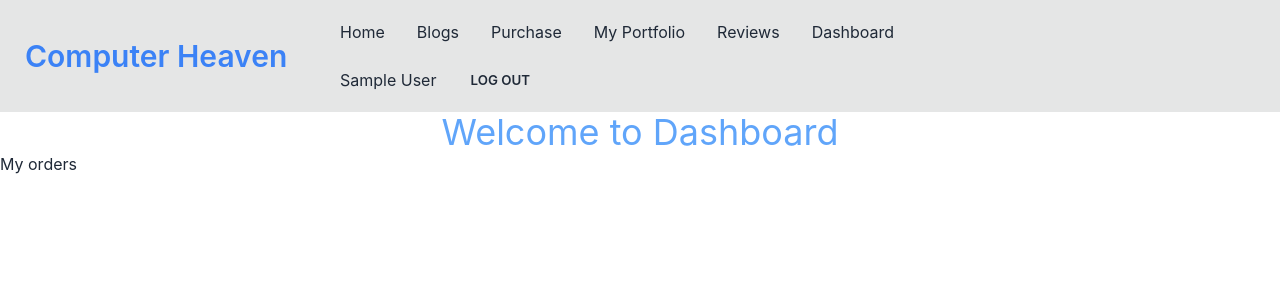
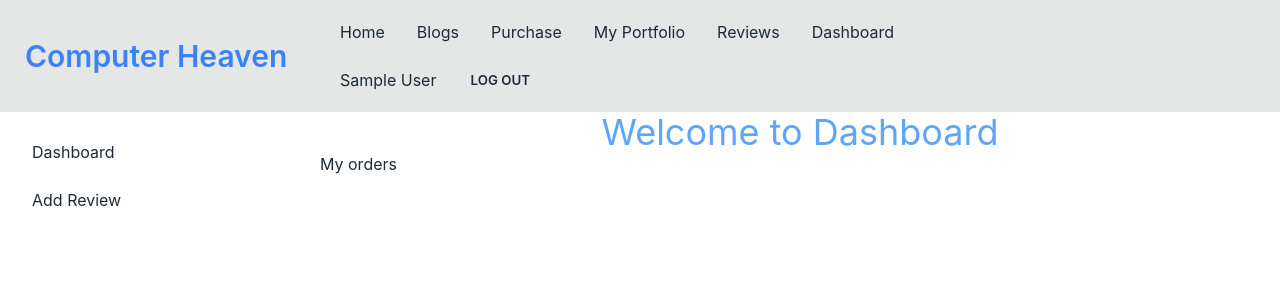
Before and after one commit to AtiqRahman1/computer-heaven-assignment12, a React (Create React App) app: page /dashboard in a window 1280 px wide. Shown: the top 300 px of the page. Built offline with nearby package versions, Linux system fonts and the light colour scheme; no server answers; sample sign-in values are in the browser's storage.

Commit message:
side navbar added

```diff
--- a/src/components/Pages/Dashboard/Dashboard.js
+++ b/src/components/Pages/Dashboard/Dashboard.js
@@ -10,7 +10,15 @@ const Dashboard = () => {
                 <Outlet></Outlet>
 
             </div>
+            <div class="drawer-side">
+                <label for="dashboard-sidebar" class="drawer-overlay"></label>
+                <ul class="menu p-4 overflow-y-auto w-80 bg-base-100 text-base-content">
+                    {/* <!-- Sidebar content here --> */}
+                    <li><Link to='/dashboard'>Dashboard</Link></li>
+                    <li><Link to='/dashboard/addreview'>Add Review</Link></li>
+                </ul>
 
+            </div>
         </div>
     );
 };
```
